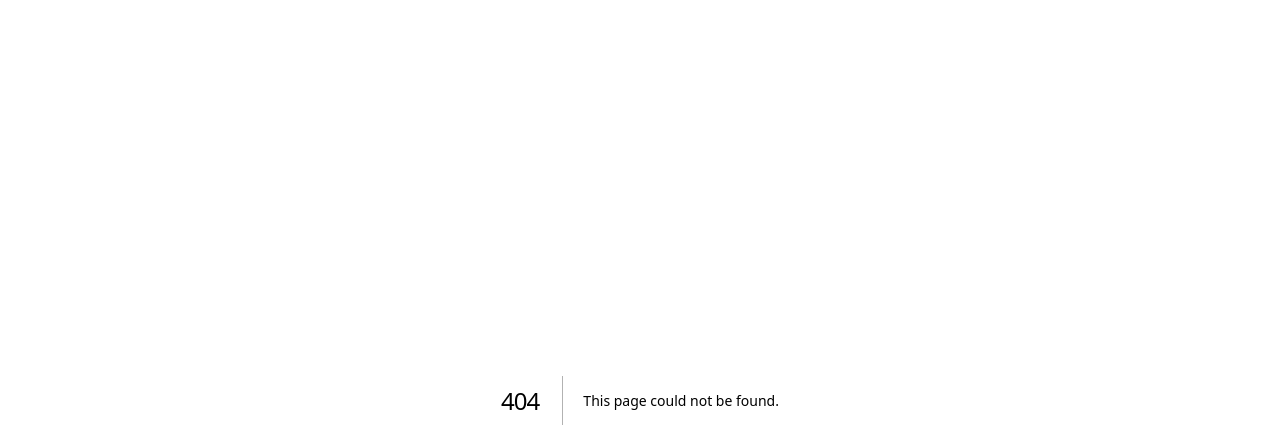
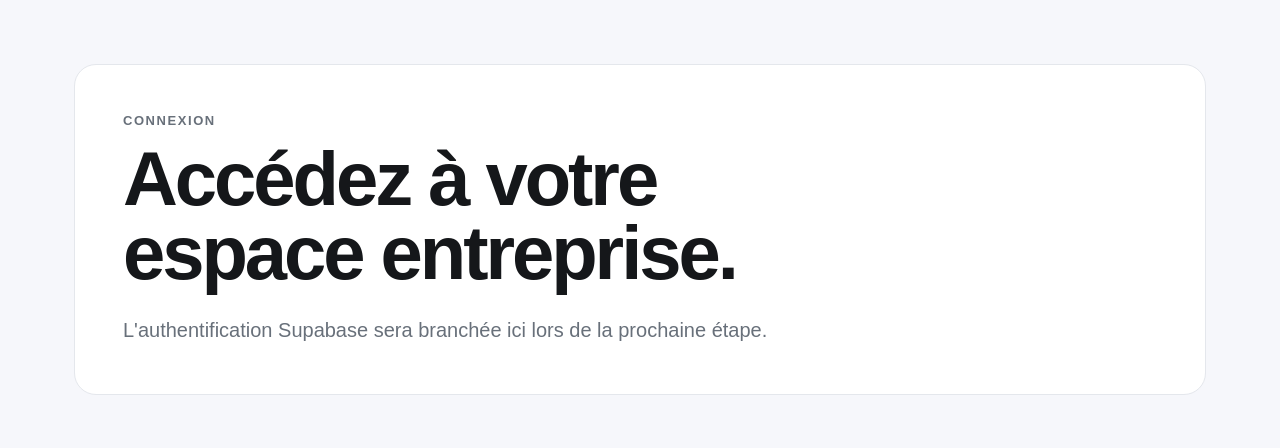
Before and after one commit to granouxnicolas-stack/Social-saas, a Next.js app: page /login in a window 1280 px wide. Before the commit this address had no page. Shown: the top 448 px of the page. Built offline with nearby package versions, Linux system fonts and the light colour scheme.

Commit message:
feat: add login page placeholder

```diff
--- /dev/null
+++ b/src/app/login/page.tsx
@@ -0,0 +1,13 @@
+export default function LoginPage() {
+  return (
+    <main className="page-shell">
+      <section className="hero-card">
+        <p className="eyebrow">Connexion</p>
+        <h1>Accédez à votre espace entreprise.</h1>
+        <p className="hero-copy">
+          L'authentification Supabase sera branchée ici lors de la prochaine étape.
+        </p>
+      </section>
+    </main>
+  );
+}
```
